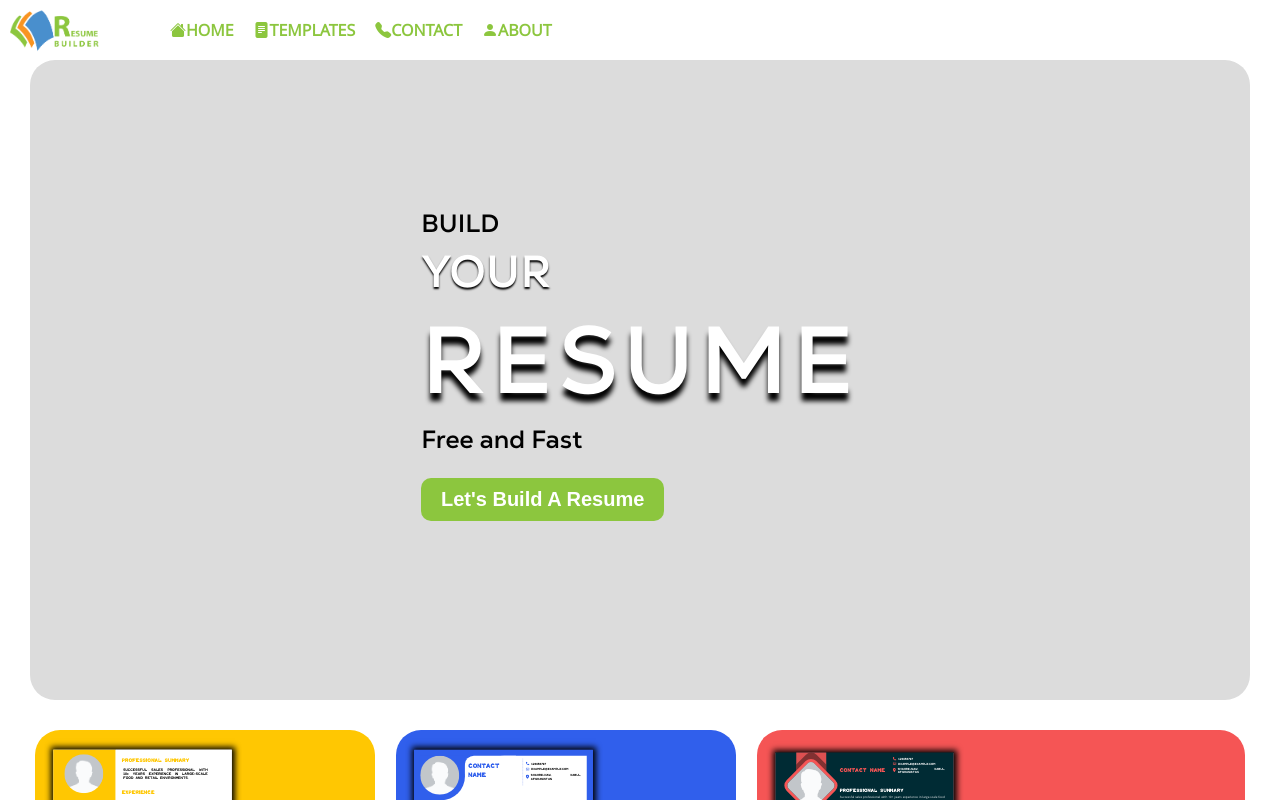
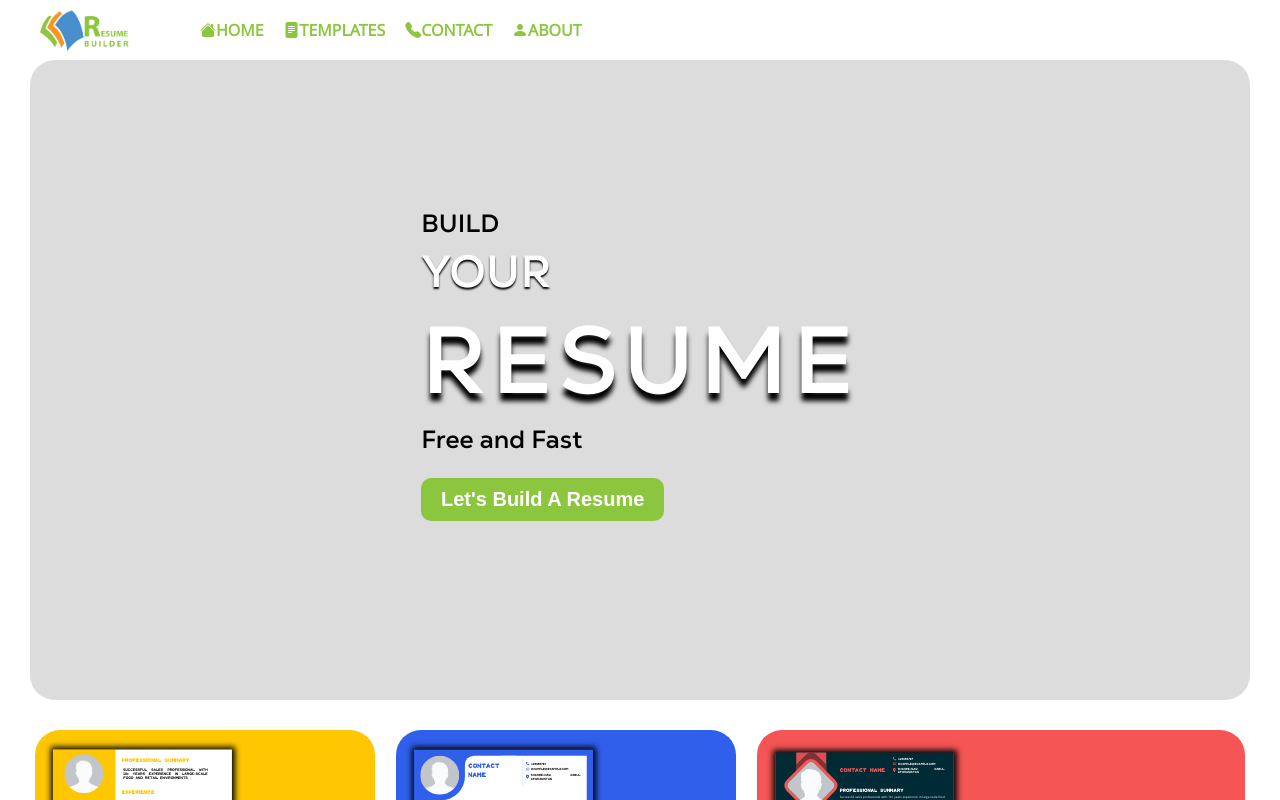
Before and after one commit to Aliherawi7/resume-builder, a React (Create React App) app: page / in a window 1280 px wide. Shown: the top 800 px of the page. Built offline with nearby package versions, Linux system fonts and the light colour scheme.

Commit message:
margin right and left class added

```diff
--- a/src/components/Nav.js
+++ b/src/components/Nav.js
@@ -5,7 +5,7 @@ import "./Nav.css"
 function Nav() {
     const [state, setState] = useState(false)
     return (
-        <nav>
+        <nav className='m-LR'>
             <Link to="/">
                 <img className="nav-brand" src="/image/logo2.png" alt="logo" />
             </Link>
@@ -20,8 +20,7 @@ function Nav() {
                 <i className='bi bi-list'></i>
             </div>
             <div className="nav-toggle-links" style={{
-                transform: state ? "translateY(0)" : "translateY(-30px)",
-                visibility: state ? "visible":"hidden",
+                transform: state ? "translateY(0)" : "translateY(-300px)"
             }}>
                 <Link to="/"><i className='bi bi-house-fill'></i> Home</Link>
                 <Link to="/templates"><i className='bi bi-file-text-fill'></i> Templates</Link>
```
